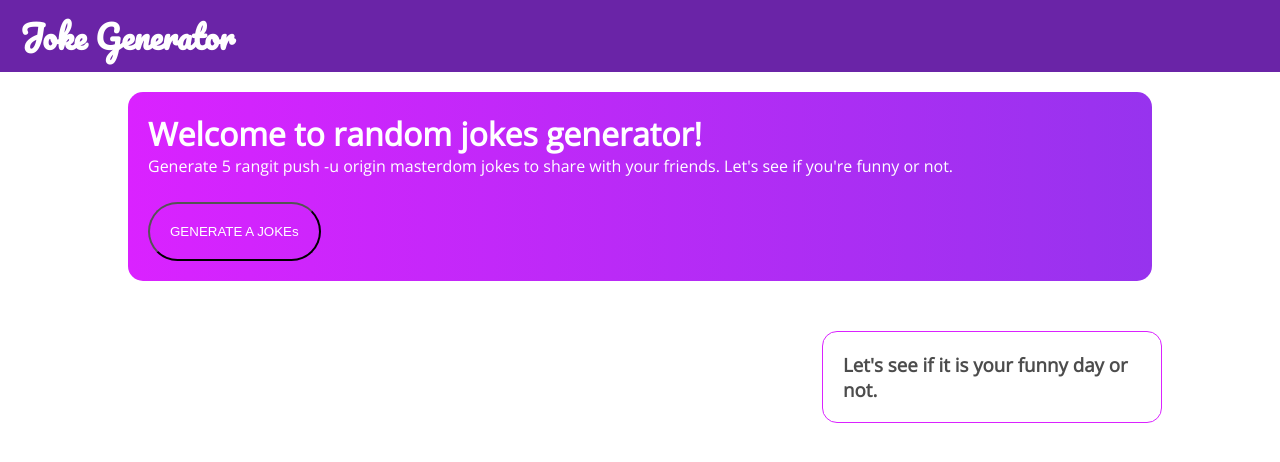
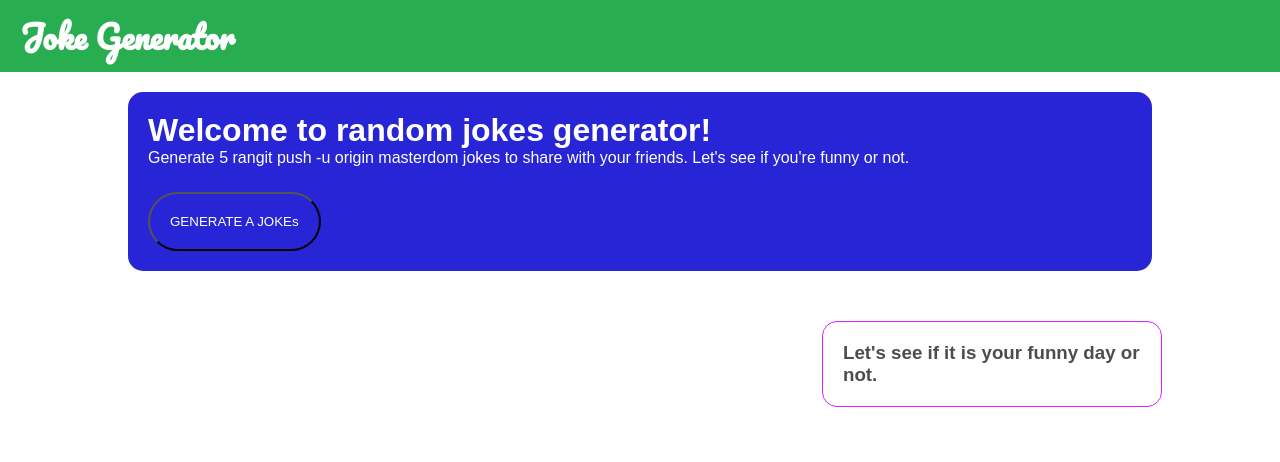
Before and after one commit to joshua-0421/vincoAct2-41b, a plain HTML site: page index.html in a window 1280 px wide. Drawn offline with nearby package versions, Linux system fonts and the light colour scheme.

Commit message:
3rd commit

```diff
--- a/css/style.css
+++ b/css/style.css
@@ -7,22 +7,22 @@
 }
 
 body{
-    font-family: 'Open Sans', sans-serif;
+    font-family: Arial, Helvetica, sans-serif;
     color: rgba(0, 0, 0, .7)
 }
 
 header{
     font-family: 'Pacifico', cursive;
-    background: #6a24a7;
+    background: #28ad50;
 
     color: white;
     padding: 8px 20px;
 }
 
 .bg-gradient{
-    background: #DA22FF;  /* fallback for old browsers */
-    background: -webkit-linear-gradient(to left, #9733EE, #DA22FF);  /* Chrome 10-25, Safari 5.1-6 */
-    background: linear-gradient(to left, #9733EE, #DA22FF); /* W3C, IE 10+/ Edge, Firefox 16+, Chrome 26+, Opera 12+, Safari 7+ */
+    background: #28ad50;  /* fallback for old browsers */
+    background: -webkit-linear-gradient(to left, rgb(40, 37, 214), rgb(98, 255, 7));  /* Chrome 10-25, Safari 5.1-6 */
+    background: linear-gradient(to left, rgb(40, 37, 214), rgb(40, 37, 214)); /* W3C, IE 10+/ Edge, Firefox 16+, Chrome 26+, Opera 12+, Safari 7+ */
 }
 
 .container{
```
